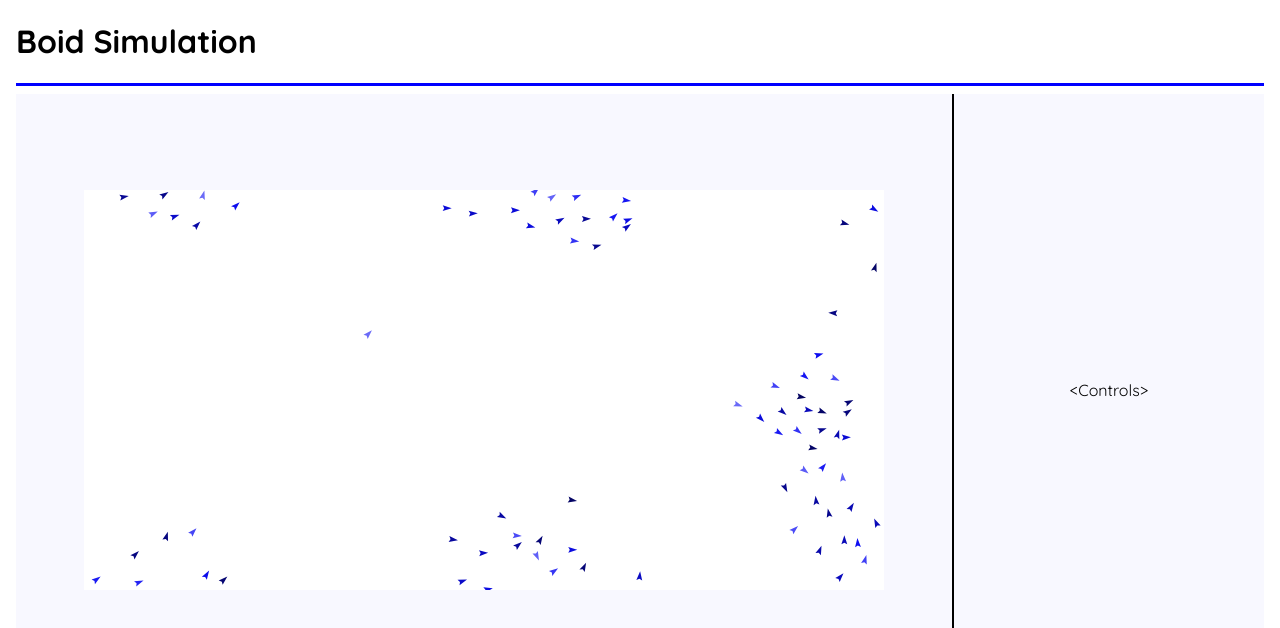
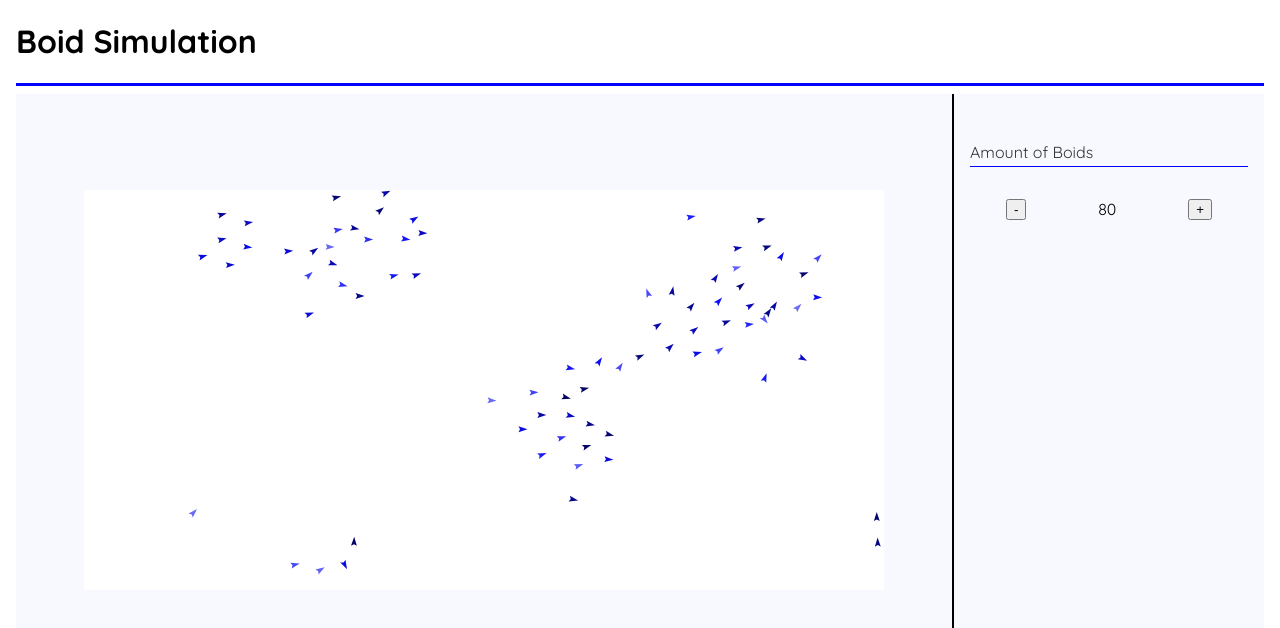
Before and after one commit to zinkko/boids, a React (Create React App) app: page / in a window 1280 px wide. Shown: the top 628 px of the page. Built offline with nearby package versions, Linux system fonts and the light colour scheme.

Commit message:
Create controls beta version

```diff
--- a/package.json
+++ b/package.json
@@ -13,6 +13,7 @@
     "react": "^17.0.1",
     "react-dom": "^17.0.1",
     "react-scripts": "4.0.1",
+    "styled-components": "^5.2.1",
     "typescript": "^4.1.3",
     "web-vitals": "^0.2.4"
   },
@@ -39,5 +40,8 @@
       "last 1 firefox version",
       "last 1 safari version"
     ]
+  },
+  "devDependencies": {
+    "@types/styled-components": "^5.1.5"
   }
 }
--- a/src/App.css
+++ b/src/App.css
@@ -37,6 +37,7 @@
   border-left: 2px solid black;
 
   display: flex;
-  align-items: center;
+  align-items: top;
   justify-content: center;
+  padding-top: 32px;
 }
--- a/src/App.tsx
+++ b/src/App.tsx
@@ -1,6 +1,6 @@
-import React, { ReactNode } from 'react';
+import React, { ReactNode, useState } from 'react';
 import BoidSimulation from './BoidSimulation';
-import Controls from './Controls';
+import Controls from './controls/Controls';
 import './App.css';
 
 function Header() {
@@ -23,13 +23,19 @@ function Panel({ children }: PanelProps) {
   );
 }
 
+const defaultConfig = {
+  amountOfBoids: 80,
+}
+
 function App() {
+  const [config, setConfig] = useState(defaultConfig);
+
   return (
     <div className="App">
       <Header></Header>
       <Panel>
-        <BoidSimulation />
-        <Controls />
+        <BoidSimulation config={config} />
+        <Controls values={config} setValues={setConfig} />
       </Panel>
     </div>
   );
--- a/src/BoidSimulation.tsx
+++ b/src/BoidSimulation.tsx
@@ -23,20 +23,29 @@ const createWorld = (config: SimulationConfig): World => {
     return world;
 }
 
-export default function BoidSimulation() {
+export default function BoidSimulation({ config }: { config: SimulationConfig }) {
     const canvasRef = useRef<HTMLCanvasElement | null>(null);
     // eslint-disable-next-line @typescript-eslint/no-unused-vars
-    const [world, _] = useState(createWorld({ amountOfBoids: 80 }));
+    const [world, _] = useState(createWorld(config));
+
+    // hack
+    while (world.amountOfBoids() > config.amountOfBoids && config.amountOfBoids >= 0) {
+        world.removeBoid();
+    }
+    while (world.amountOfBoids() < config.amountOfBoids) {
+        world.addBoid(config.boidProperties || {});
+    }
 
     useEffect(() => {
+        let animationFrame: number | null = null;
         const play = (ctx: CanvasRenderingContext2D) => {
             let lastTick = performance.now();
             const renderLoop = (timestamp: number) => {
                 const deltaT = timestamp - lastTick;
                 lastTick = timestamp;
                 world.simulateWorld(deltaT);
-                world.draw(ctx, {});
-                requestAnimationFrame(renderLoop);
+                world.draw(ctx, config);
+                animationFrame = requestAnimationFrame(renderLoop);
             };
             renderLoop(lastTick);
         }
@@ -44,7 +53,12 @@ export default function BoidSimulation() {
         if (ctx) {
             play(ctx);
         }
-    }, [canvasRef, world]);
+        return () => {
+            if (animationFrame) {
+                cancelAnimationFrame(animationFrame);
+            }
+        };
+    }, [canvasRef, world, config]);
 
 
     return (
--- a/src/Controls.tsx
+++ /dev/null
@@ -1,8 +0,0 @@
-
-export default function Controls() {
-    return (
-        <div className="Controls">
-            &lt;Controls&gt;
-        </div>
-    );
-}
--- /dev/null
+++ b/src/controls/Controls.tsx
@@ -0,0 +1,30 @@
+import { SimulationConfig } from "../BoidSimulation";
+import { BoidProperties } from "../entities/Boid";
+import InputField from "./InputField";
+import Slider from "./Slider";
+
+export interface ControlProps {
+    values: SimulationConfig;
+    setValues: (newvalue: SimulationConfig) => void;
+}
+
+export default function Controls({ values, setValues }: ControlProps) {
+    const update = (key: keyof SimulationConfig | keyof BoidProperties, value: any) => {
+        if (key in values) {
+            setValues({...values, [key]: value});
+        } else {
+            const boidProperties = { ...values.boidProperties, [key]: value };
+            setValues({...values, boidProperties });
+        }
+    }
+    return (
+        <div className="Controls">
+            <InputField label="Amount of Boids">
+                <Slider
+                    value={values.amountOfBoids}
+                    setValue={newvalue => update('amountOfBoids', newvalue)}
+                />
+            </InputField>
+        </div>
+    );
+}
--- /dev/null
+++ b/src/controls/InputField.tsx
@@ -0,0 +1,28 @@
+import { ReactNode } from 'react';
+import styled from 'styled-components';
+
+export default function InputField({ label, children }: { label: string; children: ReactNode }) {
+    return (
+        <InputArea>
+            <Label>{label}</Label>
+            {children}
+        </InputArea>
+    );
+}
+
+const InputArea = styled.div`
+    width: 100%;
+    display: flex;
+    flex-direction: column;
+    justify-content: left;
+
+    padding: 16px;
+
+`;
+
+const Label = styled.label`
+    color: #343434;
+    padding-bottom: 4px;
+    margin-bottom: 32px;
+    border-bottom: solid 1px blue;
+`;
--- /dev/null
+++ b/src/controls/Slider.tsx
@@ -0,0 +1,22 @@
+import styled from 'styled-components';
+
+export interface SliderProps {
+    value: number;
+    setValue: (newvalue: number) => void;
+}
+
+export default function Slider({ value, setValue}: SliderProps) {
+    return (
+        <SliderContainer>
+            <button onClick={() => setValue(value-1)}>-</button>
+            {value}
+            <button onClick={() => setValue(value+1)}>+</button>
+        </SliderContainer>
+    );
+}
+
+const SliderContainer = styled.div`
+    display: flex;
+    width: 100%;
+    justify-content: space-around;
+`;
--- a/src/entities/World.ts
+++ b/src/entities/World.ts
@@ -1,5 +1,6 @@
 import { distance, DirectionVector, mod, centerOfMass } from './geometry';
 import Boid, { BoidProperties } from './Boid';
+import { SimulationConfig } from '../BoidSimulation';
 
 export default class World {
     public width: number;
@@ -14,6 +15,14 @@ export default class World {
 
     public addBoid(properties: BoidProperties) {
         this.boids.push(new Boid(this, properties));
+    }
+
+    public removeBoid() {
+        this.boids = this.boids.slice(0, this.boids.length-1);
+    }
+
+    public amountOfBoids(): number {
+        return this.boids.length;
     }
 
     public boidsWithinVision(boid: Boid) {
```
Also changed, not shown: 1 other file (tests, documents, lock files or other folders).
